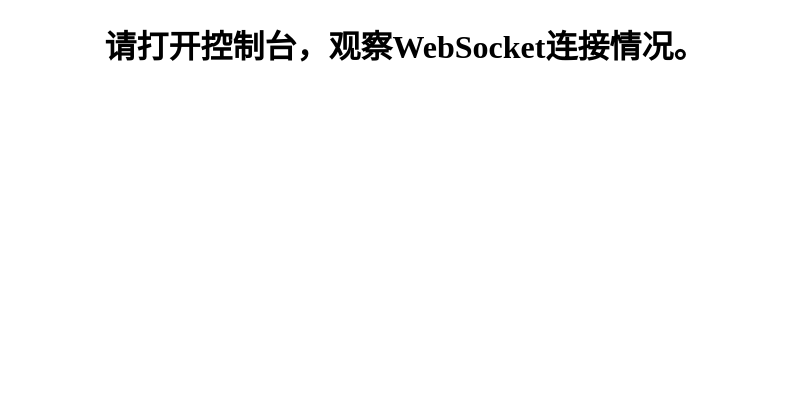
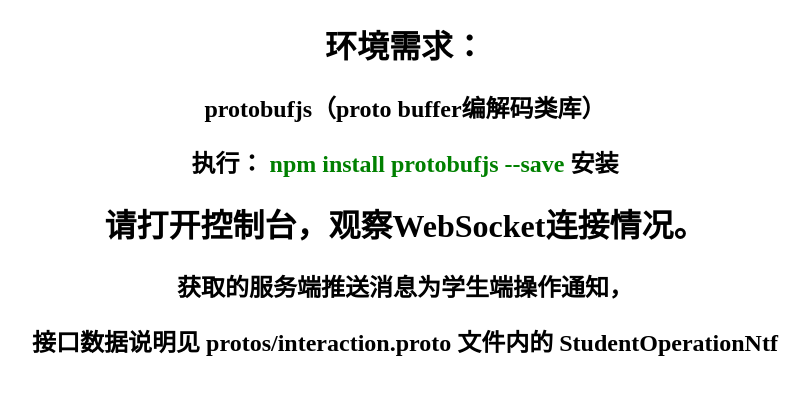
Before and after one commit to axlroseart/websocket-protobuf-sdk, a website built with webpack: page src/index.ejs in a window 1280 px wide. Shown: the whole page, without its empty margins (235-1045 px from the left). Built offline with nearby package versions, Linux system fonts and the light colour scheme; no server answers.

Commit message:
sdk说明优化

```diff
--- a/src/index.ejs
+++ b/src/index.ejs
@@ -9,7 +9,12 @@
 <body>
   <div id="app">
     <center>
+      <h1>环境需求：</h1>
+      <h2>protobufjs（proto buffer编解码类库）</h2>
+      <h2>执行： <font color="green">npm install protobufjs --save</font> 安装</h2>
       <h1>请打开控制台，观察WebSocket连接情况。</h1>
+      <h2>获取的服务端推送消息为学生端操作通知，</h2>
+      <h2>接口数据说明见 protos/interaction.proto 文件内的 StudentOperationNtf</h2>
     </center>
   </div>
 </body>
--- a/src/main.js
+++ b/src/main.js
@@ -1,9 +1,9 @@
 import ICSocket from './icsocket'
 
 // 登录获取的token
-const token = 'eyJhbGciOiJIUzI1NiIsInR5cCI6IkpXVCJ9.eyJ1c2VyX2lkIjoxLCJ1c2VyX25hbWUiOiJjb2NvIiwicm9sZSI6Miwicm9sZV9pZCI6MSwiZW5nbGlzaF9uYW1lIjoiQ29jbyIsInNleCI6MiwiYXZhdGFyX3VybCI6ImNvY28iLCJvcmlnX2lhdCI6MTUzMDYwNzM3MSwiZXhwIjoxNTMwNjEwOTcxfQ.PTZaQY3HfiRBn8kobaZZblL8Dq_ruA350cbyO3gLfIw'
+const token = ''
 
-// 实例化SDK，通过传入回调拿到socket服务推送的消息数据
+// 实例化SDK，传入Token值通过校验从而通过回调拿到socket服务推送的消息数据
 let kkk = new ICSocket(token, function(data) {
   console.log('got websocket message: ', data)
 })
```
Also changed, not shown: dist/bundle.js, dist/index.html, 2 other files.
